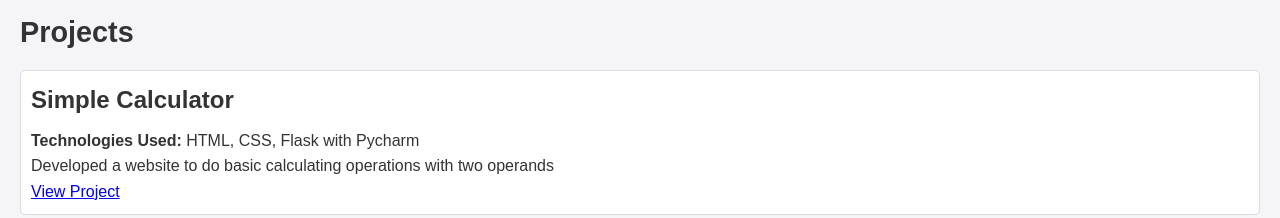
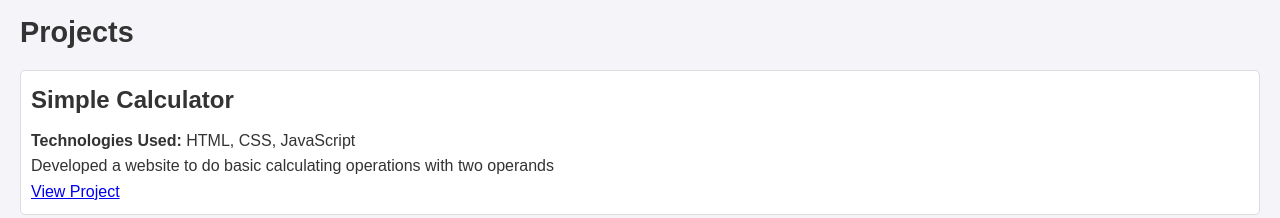
Before and after one commit to 7-SRIRAM-S/sri_portfolio, a plain HTML site: page index.html in a window 1280 px wide. Shown: the part 1040-1258 px from the top of the page. Drawn offline with Linux system fonts and the light colour scheme.

Commit message:
Update index.html

```diff
--- a/index.html
+++ b/index.html
@@ -176,7 +176,7 @@ footer {
         <h2>Projects</h2>
 	<div class="project">
             <h3>Simple Calculator</h3>
-            <p><strong>Technologies Used:</strong> HTML, CSS, Flask with Pycharm</p>
+            <p><strong>Technologies Used:</strong> HTML, CSS, JavaScript</p>
             <p>Developed a website to do basic calculating operations with two operands</p>
 	    <a href="https://github.com/yourusername/project1">View Project</a>
         </div>
```
